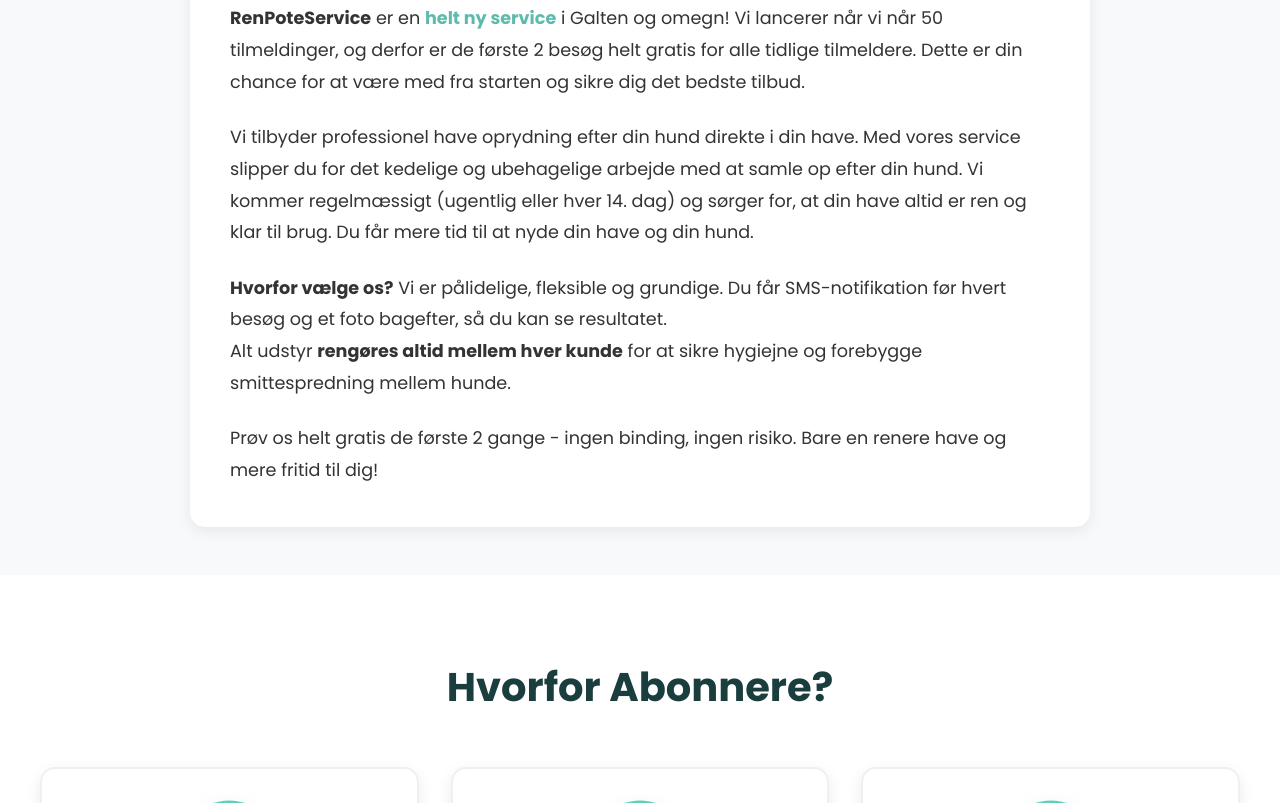
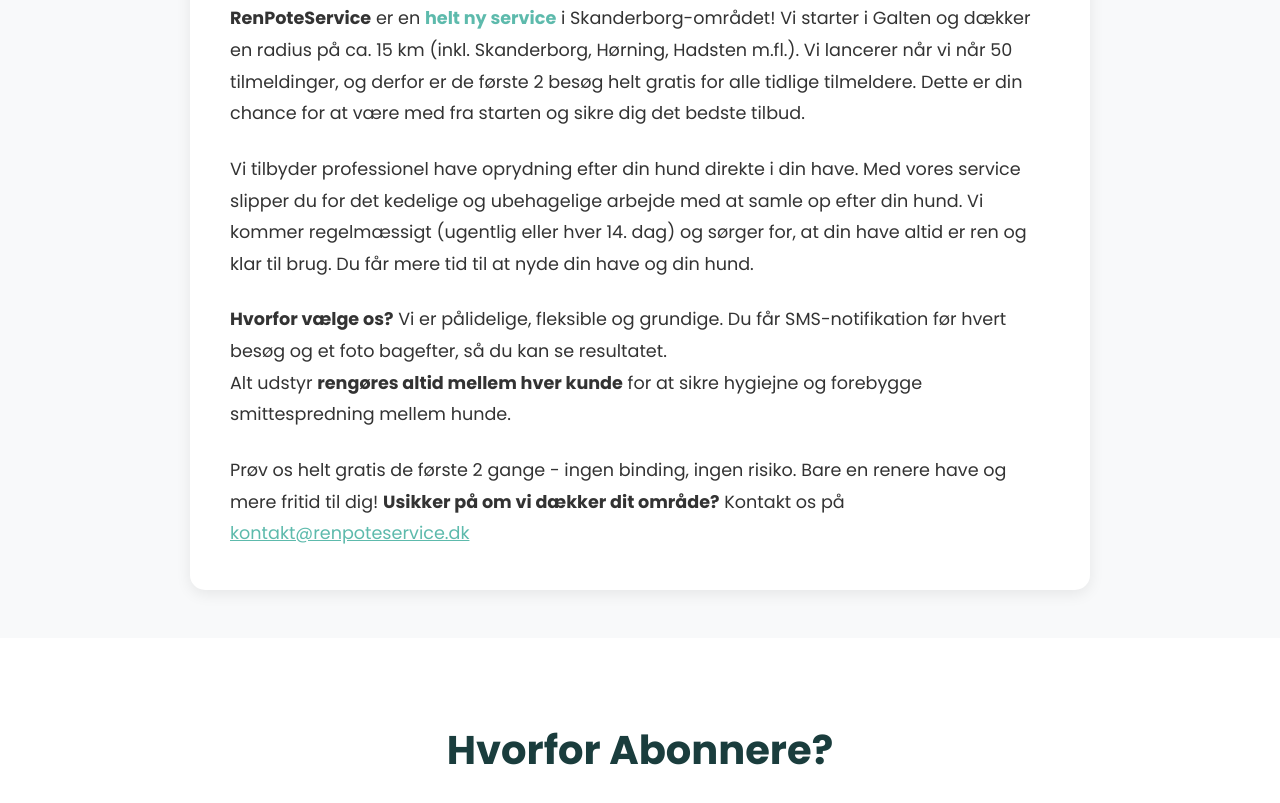
Before and after one commit to MartinKG60/renpoteservice, a plain HTML site: page index.html in a window 1280 px wide. Shown: the part 1161-1964 px from the top of the page. Drawn offline with Linux system fonts and the light colour scheme; no server answers.

Commit message:
Expand service area to Skanderborg region - 15km radius from Galten

```diff
--- a/index.html
+++ b/index.html
@@ -194,7 +194,7 @@
             <h2 class="section-title" style="color: #1a3d3d;">Om RenPoteService</h2>
             <div style="background: white; padding: 2.5rem; border-radius: 15px; box-shadow: 0 4px 15px rgba(0,0,0,0.08);">
                 <p style="font-size: 1.1rem; line-height: 1.8; color: #333; margin-bottom: 1.5rem;">
-                    <strong>RenPoteService</strong> er en <strong style="color: #5DBAAC;">helt ny service</strong> i Galten og omegn! Vi lancerer når vi når 50 tilmeldinger, og derfor er de første 2 besøg helt gratis for alle tidlige tilmeldere. Dette er din chance for at være med fra starten og sikre dig det bedste tilbud.
+                    <strong>RenPoteService</strong> er en <strong style="color: #5DBAAC;">helt ny service</strong> i Skanderborg-området! Vi starter i Galten og dækker en radius på ca. 15 km (inkl. Skanderborg, Hørning, Hadsten m.fl.). Vi lancerer når vi når 50 tilmeldinger, og derfor er de første 2 besøg helt gratis for alle tidlige tilmeldere. Dette er din chance for at være med fra starten og sikre dig det bedste tilbud.
                 </p>
                 <p style="font-size: 1.1rem; line-height: 1.8; color: #333; margin-bottom: 1.5rem;">
                     Vi tilbyder professionel have oprydning efter din hund direkte i din have. Med vores service slipper du for det kedelige og ubehagelige arbejde med at samle op efter din hund. Vi kommer regelmæssigt (ugentlig eller hver 14. dag) og sørger for, at din have altid er ren og klar til brug. Du får mere tid til at nyde din have og din hund.
@@ -204,7 +204,7 @@
                     Alt udstyr <strong>rengøres altid mellem hver kunde</strong> for at sikre hygiejne og forebygge smittespredning mellem hunde.
                 </p>
                 <p style="font-size: 1.1rem; line-height: 1.8; color: #333; margin-bottom: 0;">
-                    Prøv os helt gratis de første 2 gange - ingen binding, ingen risiko. Bare en renere have og mere fritid til dig!
+                    Prøv os helt gratis de første 2 gange - ingen binding, ingen risiko. Bare en renere have og mere fritid til dig! <strong>Usikker på om vi dækker dit område?</strong> Kontakt os på <a href="mailto:kontakt@renpoteservice.dk" style="color: #5DBAAC;">kontakt@renpoteservice.dk</a>
                 </p>
             </div>
         </div>
```
